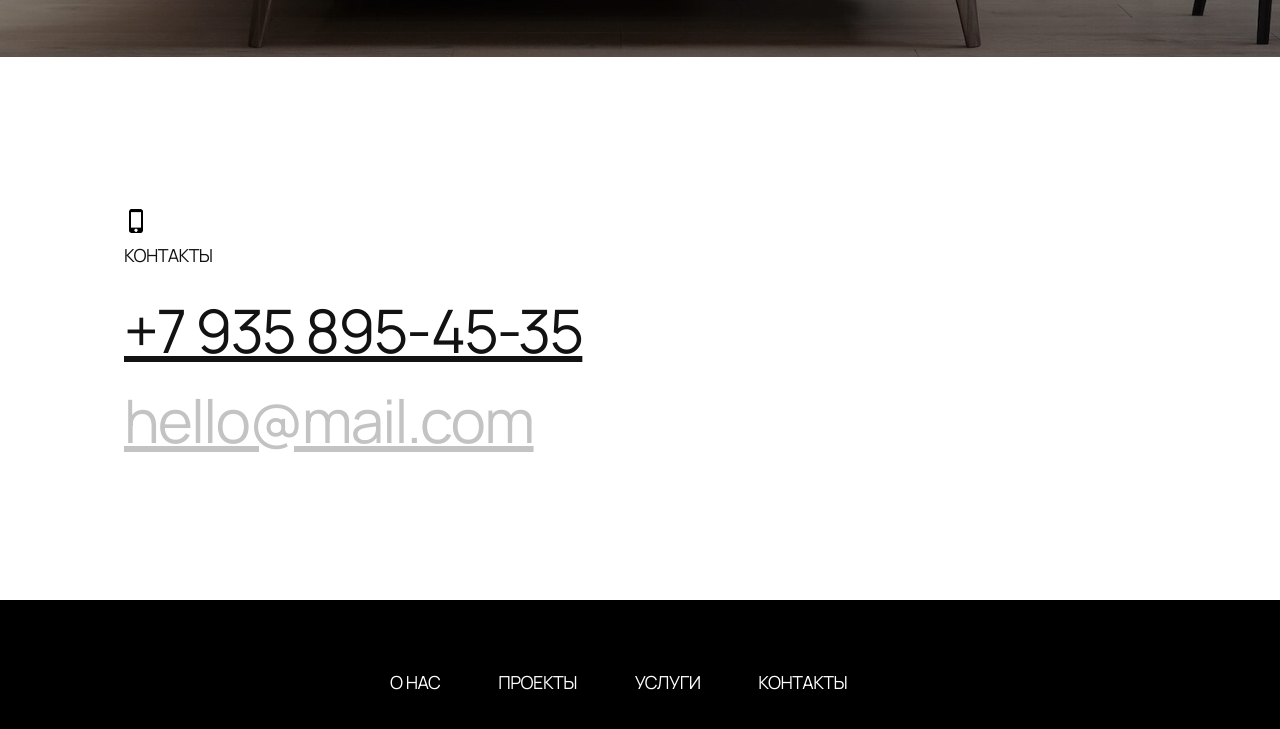
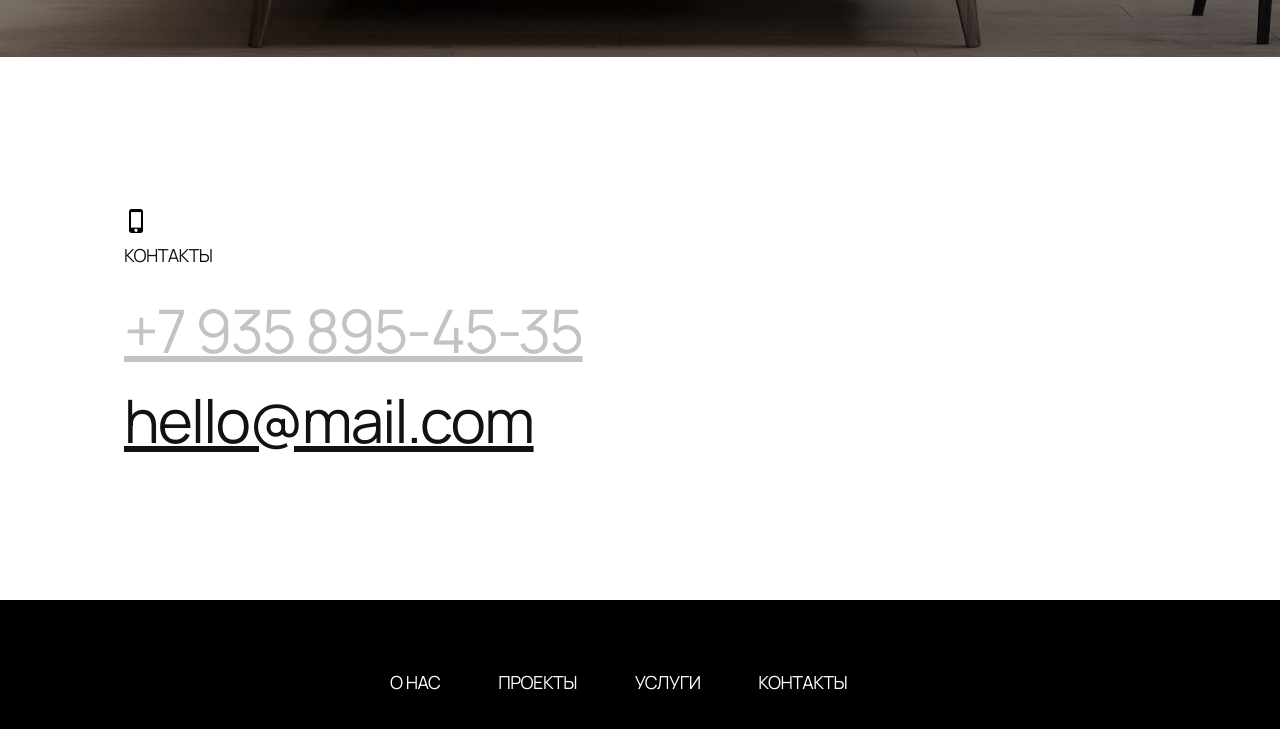
Before and after one commit to pavelfajzyllin/metrika1, a plain HTML site: page index.html in a window 1280 px wide. In both pictures the pointer is over the element "+7 935 895-45-35". Shown: the part 6372-7101 px from the top of the page. Drawn offline with Linux system fonts and the light colour scheme.

Commit message:
Update styles.css

```diff
--- a/styles.css
+++ b/styles.css
@@ -296,15 +296,25 @@ line-height: 60px;
 text-align: left;
 margin-bottom: 30px;
 }
+.tel:hover{
+  color: rgb(18, 18, 18);
+  opacity: 0.5;
+  text-decoration: underline;
+}
 .e-mail{
 color: rgb(18, 18, 18);
-opacity: 0.5;
 font-size: 60px;
 font-weight: 400;
 line-height: 60px;
 text-align: left;
 text-decoration: underline;
 }
+.e-mail:hover{
+  color: rgb(18, 18, 18);
+  opacity: 0.5;
+  text-decoration: underline;
+}
+
 
 .black_section {
   display: inline-block;
```
